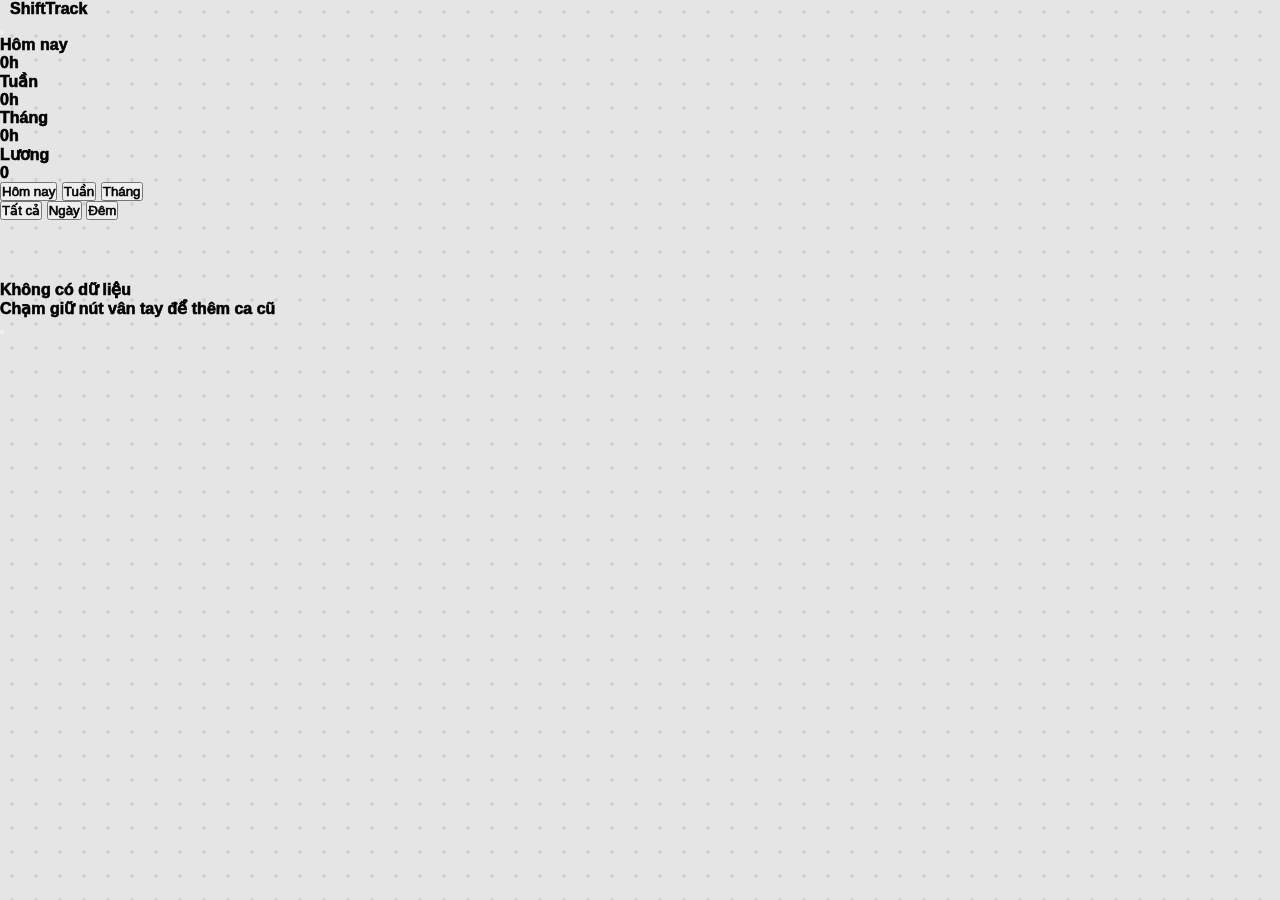
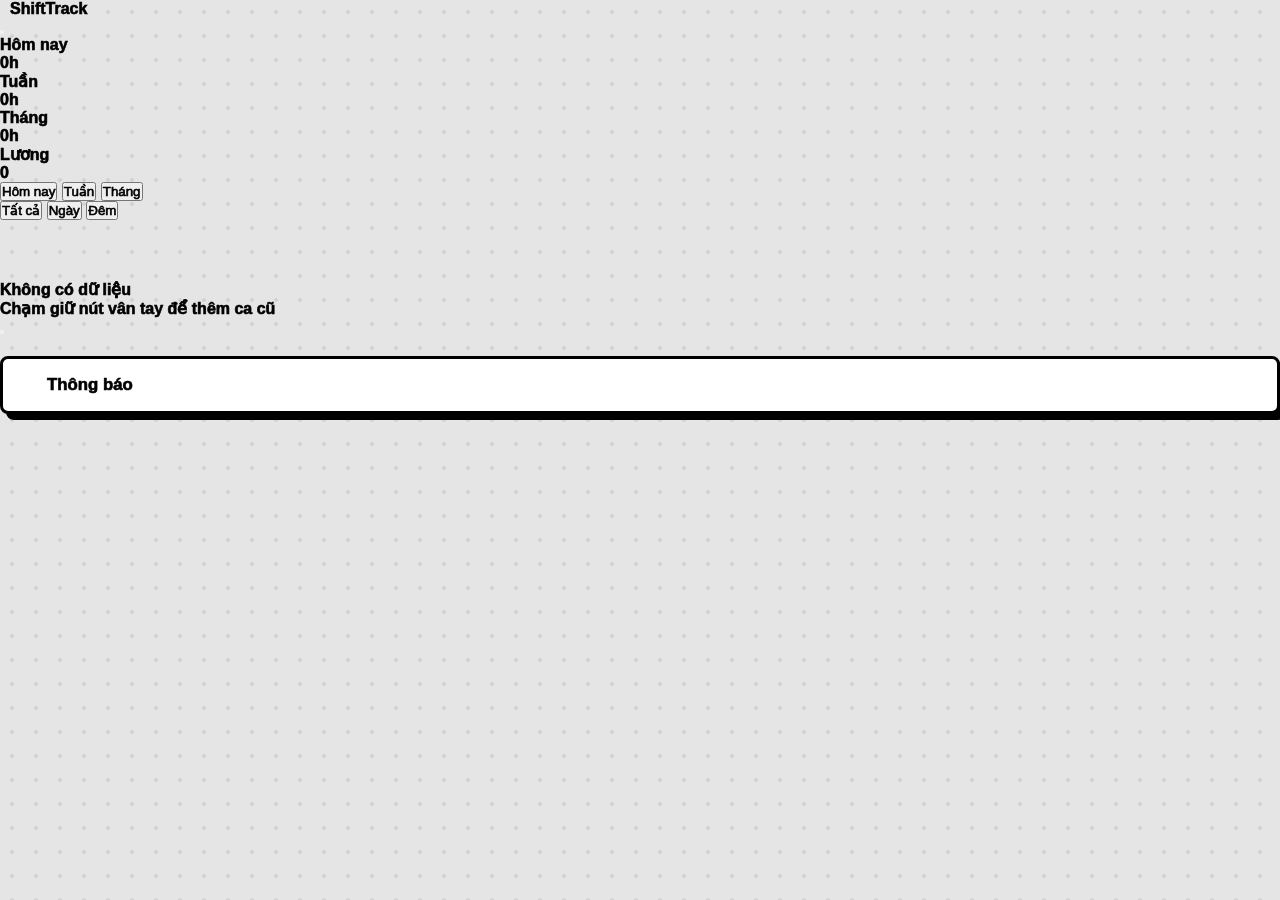

Update AMOLED theme to modern dark mode (softer blacks, neon cyan)

--- a/style.css
+++ b/style.css
@@ -861,7 +861,7 @@ body.theme-forest { --bg-color: #dcfce7; --card-bg: #fff; --bento-1: #bbf7d0; --
 
 /* Sunset -> Lavender */
 body.theme-sunset { --bg-color: #f3e8ff; --card-bg: #fff; --bento-1: #e9d5ff; --bento-2: #fbcfe8; --bento-3: #ddd6fe; --primary: #a855f7; }
-body.theme-amoled { --bg-color: #000000; --card-bg: #0a0a0a; --bento-1: #1a1a1a; --bento-2: #222222; --bento-3: #111111; --primary: #a855f7; --text-main: #ffffff; --text-muted: #888888; --border-color: #333333; }
+body.theme-amoled { --bg-color: #121212; --card-bg: #1e1e1e; --bento-1: #2d2d2d; --bento-2: #3d3d3d; --bento-3: #252525; --primary: #00e5ff; --text-main: #f0f0f0; --text-muted: #9e9e9e; --border-color: #444444; }
 
 /* =========================================
    SETTINGS MODAL
